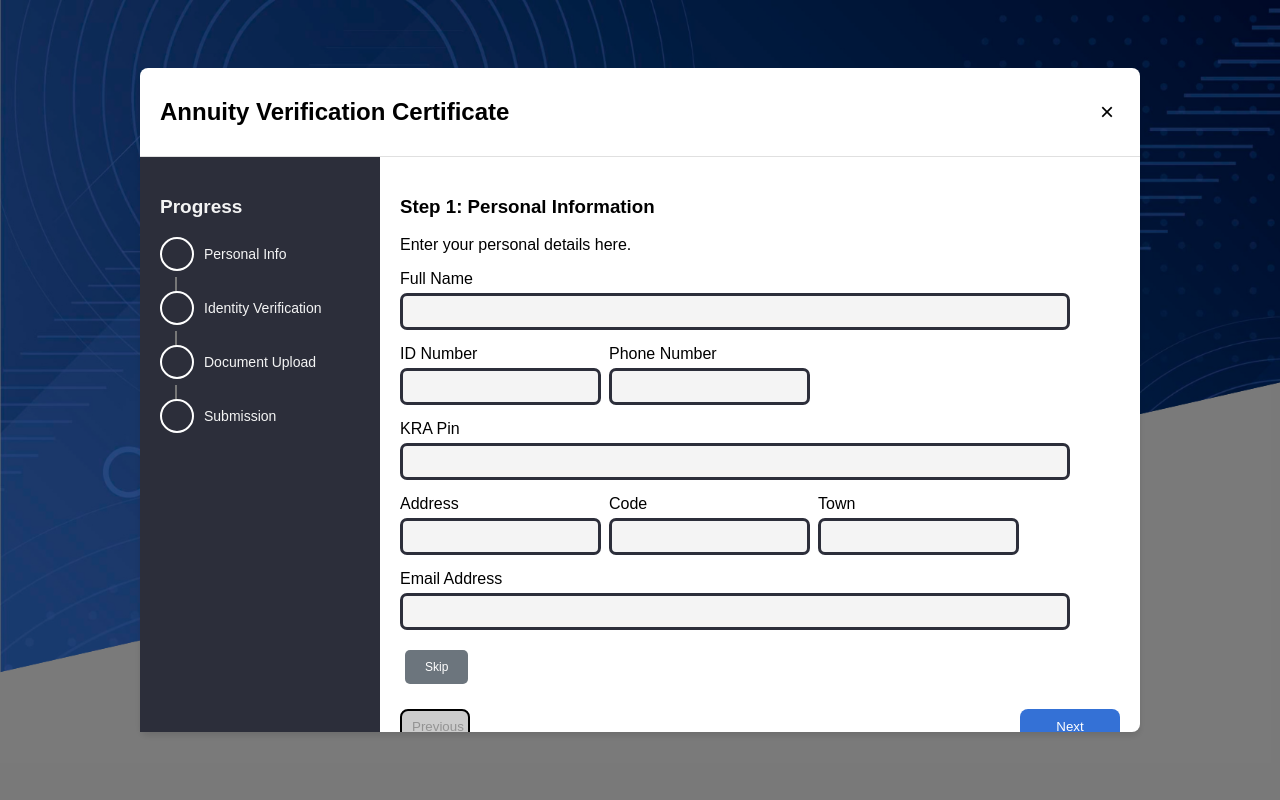
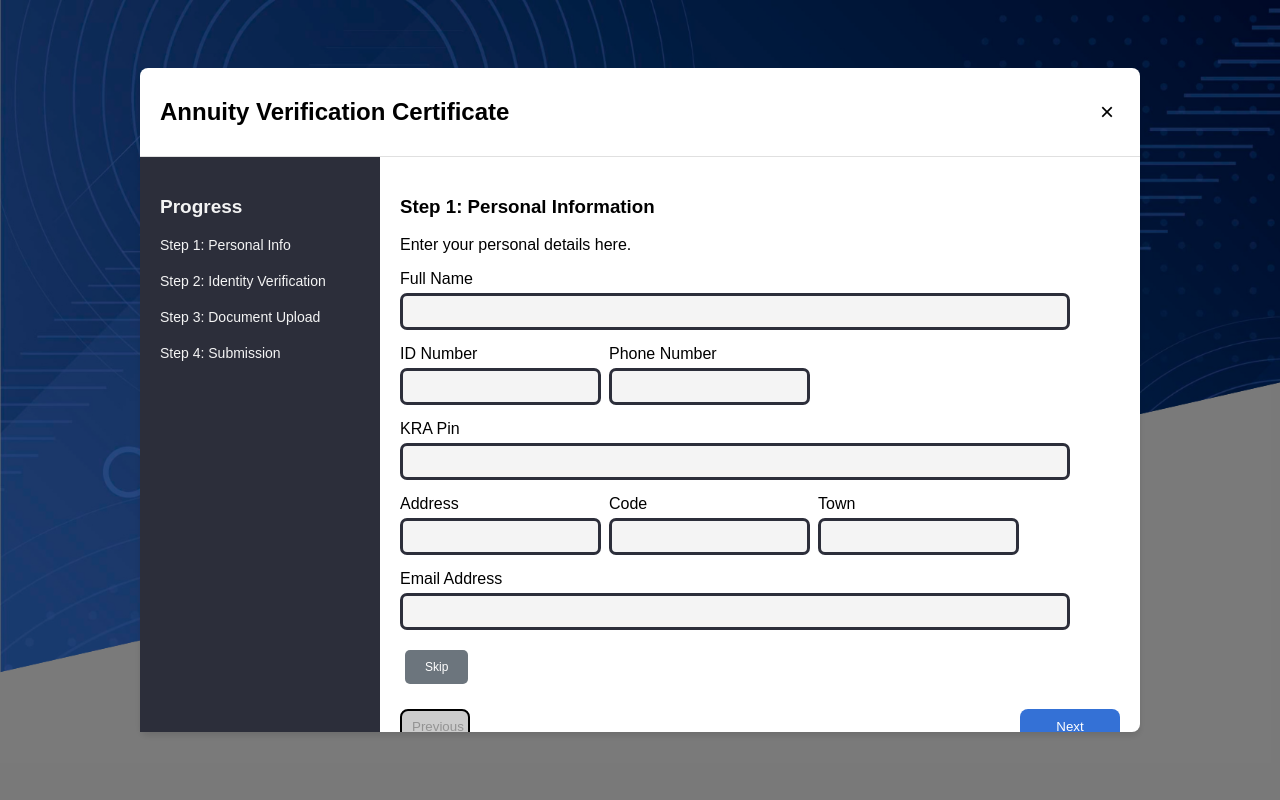
Before and after one commit to Anyareso/https---github.com-Anyareso-Claims-Process-Project, a Flask app: template standalone/templates/vc.html in a window 1280 px wide. Run offline with Flask 3, Linux system fonts and the light colour scheme; the template is opened without the code that fills it, so the values that code supplies are empty; some libraries are stand-ins or nearby versions.

Commit message:
Removed the circular visuals styles on the sidebar steps and instead replaced them with the step numbers. e.g Step 1 ...

```diff
--- a/standalone/templates/vc.html
+++ b/standalone/templates/vc.html
@@ -87,40 +87,6 @@
             align-items: center;
             font-family: 'Montserrat', Arial, sans-serif;
         }
-        .sidebar li::before {
-            content: attr(data-step);
-            display: flex;
-            align-items: center;
-            justify-content: center;
-            width: 30px;
-            height: 30px;
-            border: 2px solid #fff;
-            border-radius: 50%;
-            font-size: 14px;
-            margin-right: 10px;
-            background-color: #2c2e3a;
-            color: #f4f4f4;
-        }
-
-        .sidebar li.active::before {
-            background-color: #f4f4f4;
-            color: #2c2e3a;
-        }
-
-        .sidebar li::after {
-            content: '';
-            position: absolute;
-            left: 15px;
-            top: 40px;
-            height: 40px;
-            width: 2px;
-            background: #777;
-        }
-
-        .sidebar li:last-child::after {
-            display: none;
-        }
-
         .sidebar li.active {
             font-weight: bold;
             color: #f4f4f4;
@@ -317,10 +283,10 @@
                 <div class="sidebar">
                     <h3>Progress</h3>
                     <ul>
-                        <li><a href="#" class="step-link active" data-step="1">Personal Info</a></li>
-                        <li><a href="#" class="step-link" data-step="2">Identity Verification</a></li>
-                        <li><a href="#" class="step-link" data-step="3">Document Upload</a></li>
-                        <li><a href="#" class="step-link inactive" data-step="4">Submission</a></li>
+                        <li><a href="#" class="step-link active" data-step="1">Step 1: Personal Info</a></li>
+                        <li><a href="#" class="step-link" data-step="2">Step 2: Identity Verification</a></li>
+                        <li><a href="#" class="step-link" data-step="3">Step 3: Document Upload</a></li>
+                        <li><a href="#" class="step-link inactive" data-step="4">Step 4: Submission</a></li>
                     </ul>
                 </div>
                 <div class="main-content">
```
